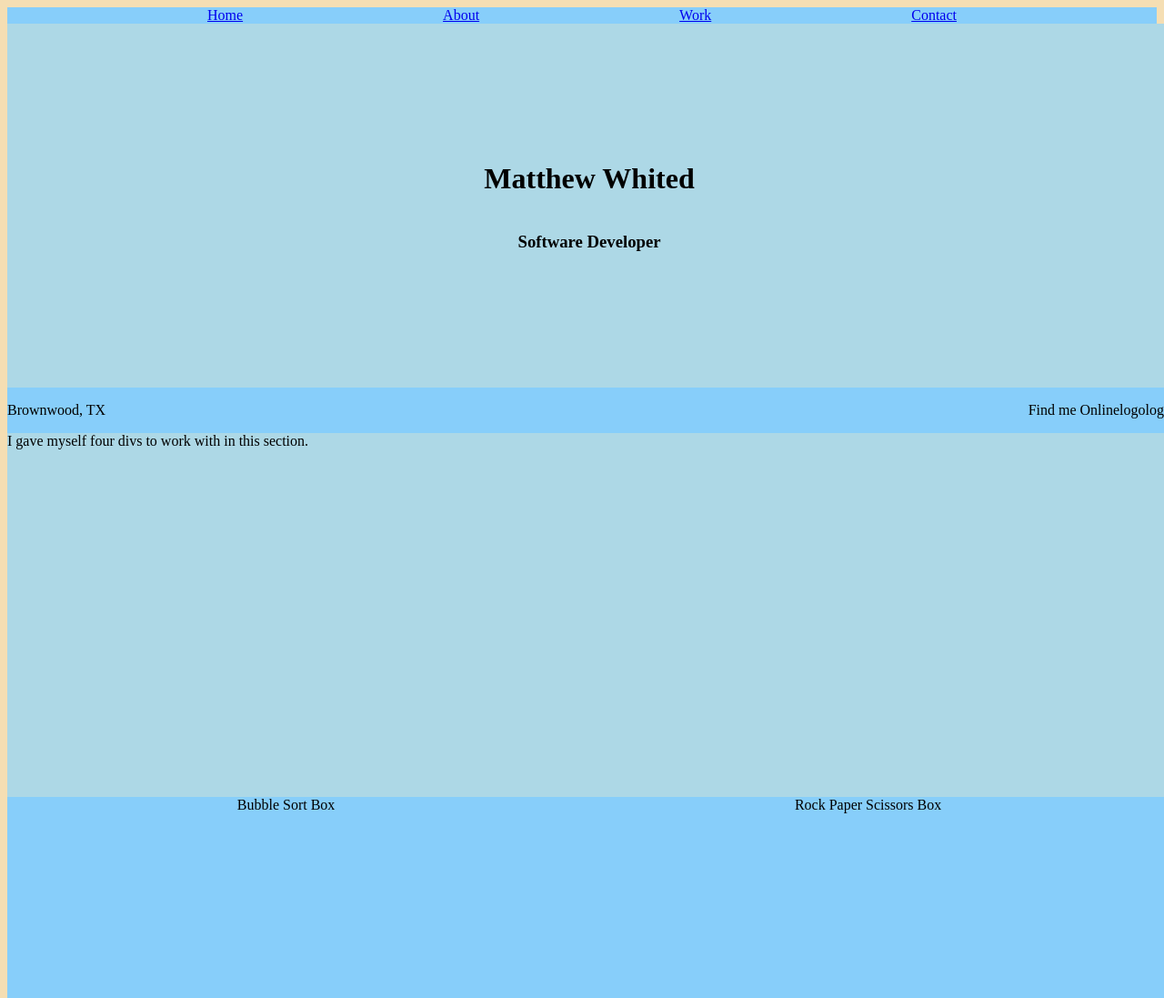
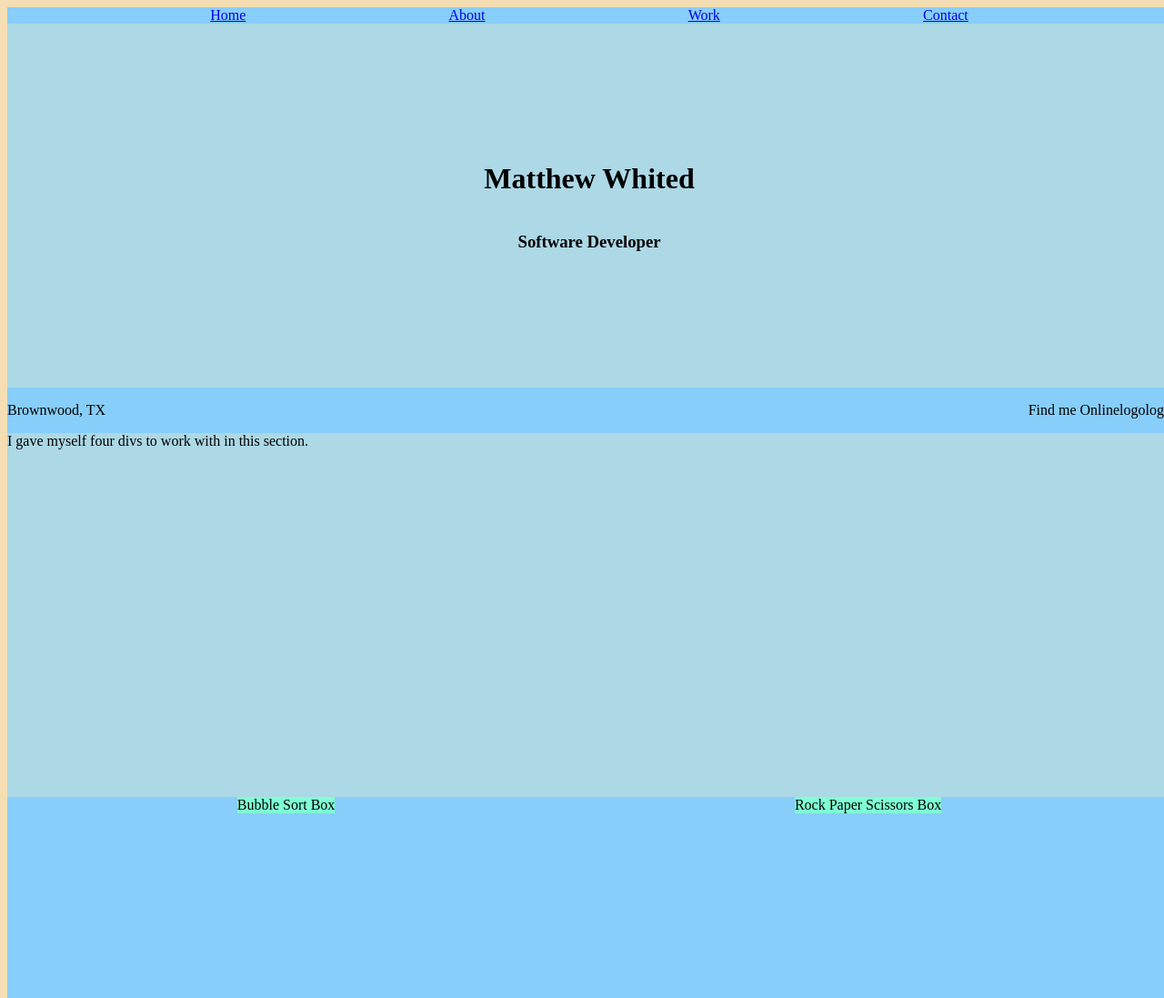
Before and after one commit to MattWhited/onlinePortfolio, a plain HTML site: page index.html in a window 1280 px wide. Shown: the top 1097 px of the page at 91% size. Drawn offline with Linux system fonts and the light colour scheme.

```diff
--- a/index.html
+++ b/index.html
@@ -9,10 +9,10 @@
 <body>
     <header>
         <nav id="navbar">
-            <a id="homeBtn" href="home">Home</a>
-            <a id="aboutBtn" href="about">About</a>
-            <a id="workBtn" href="work">Work</a>
-            <a id="contactBtn" href="contact">Contact</a>
+            <a id="homeBtn" href="#home">Home</a>
+            <a id="aboutBtn" href="#about">About</a>
+            <a id="workBtn" href="#work">Work</a>
+            <a id="contactBtn" href="#contact">Contact</a>
         </nav>
     </header>
 
--- a/style.css
+++ b/style.css
@@ -7,7 +7,7 @@ body {
     align-items: center;
     justify-content: space-evenly;
     background-color: lightskyblue;
-
+    width: 100vw;
 }
 
 #hero {
@@ -56,7 +56,20 @@ body {
     display: flex;
     align-items: center;
     justify-content: space-around;
+}
 
+#bubbleSort {
+    display: flex;
+    height: auto;
+    width: auto;
+    background-color: aquamarine;
+}
+
+#rockPaperScissors {
+    display: flex;
+    height: auto;
+    width: auto;
+    background-color: aquamarine;
 }
 
 #contact {
```
